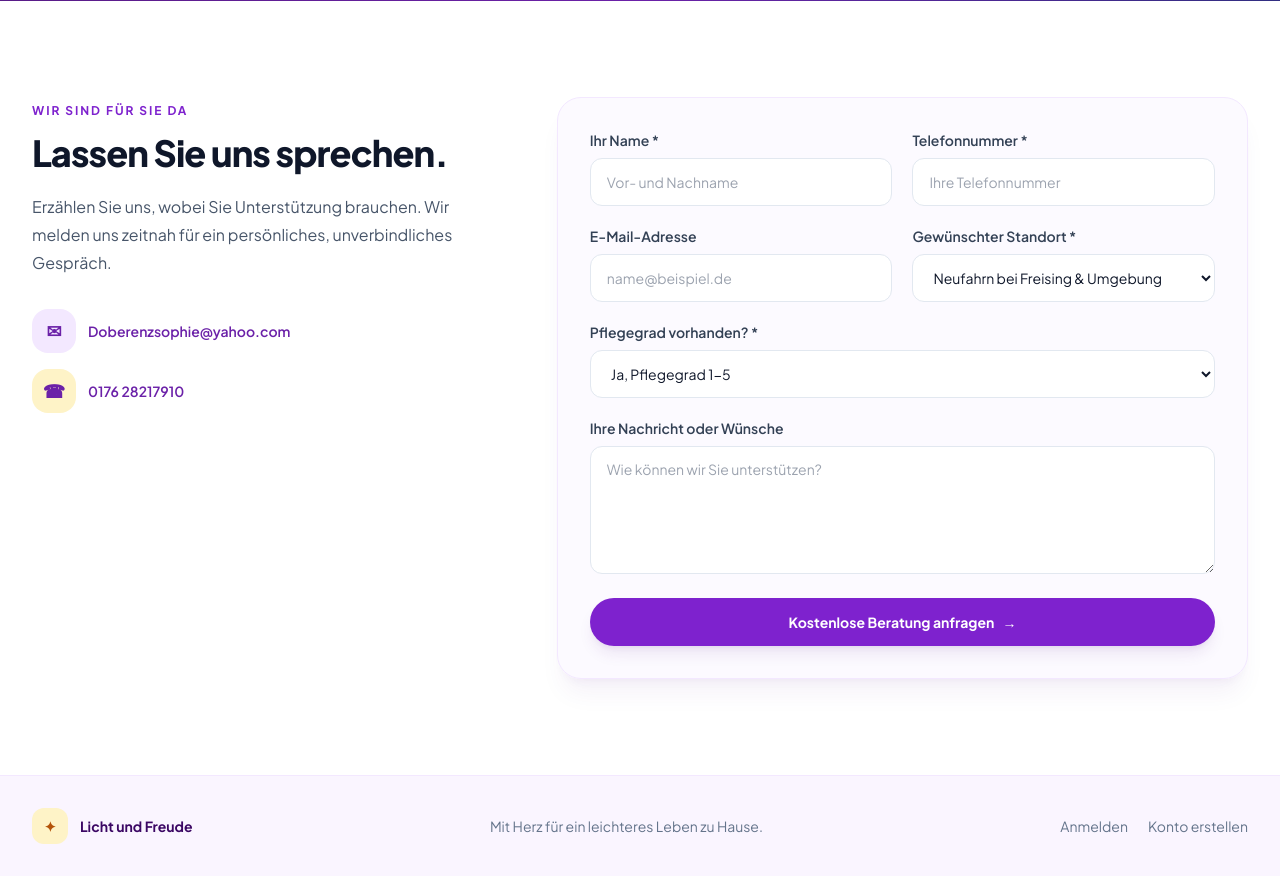
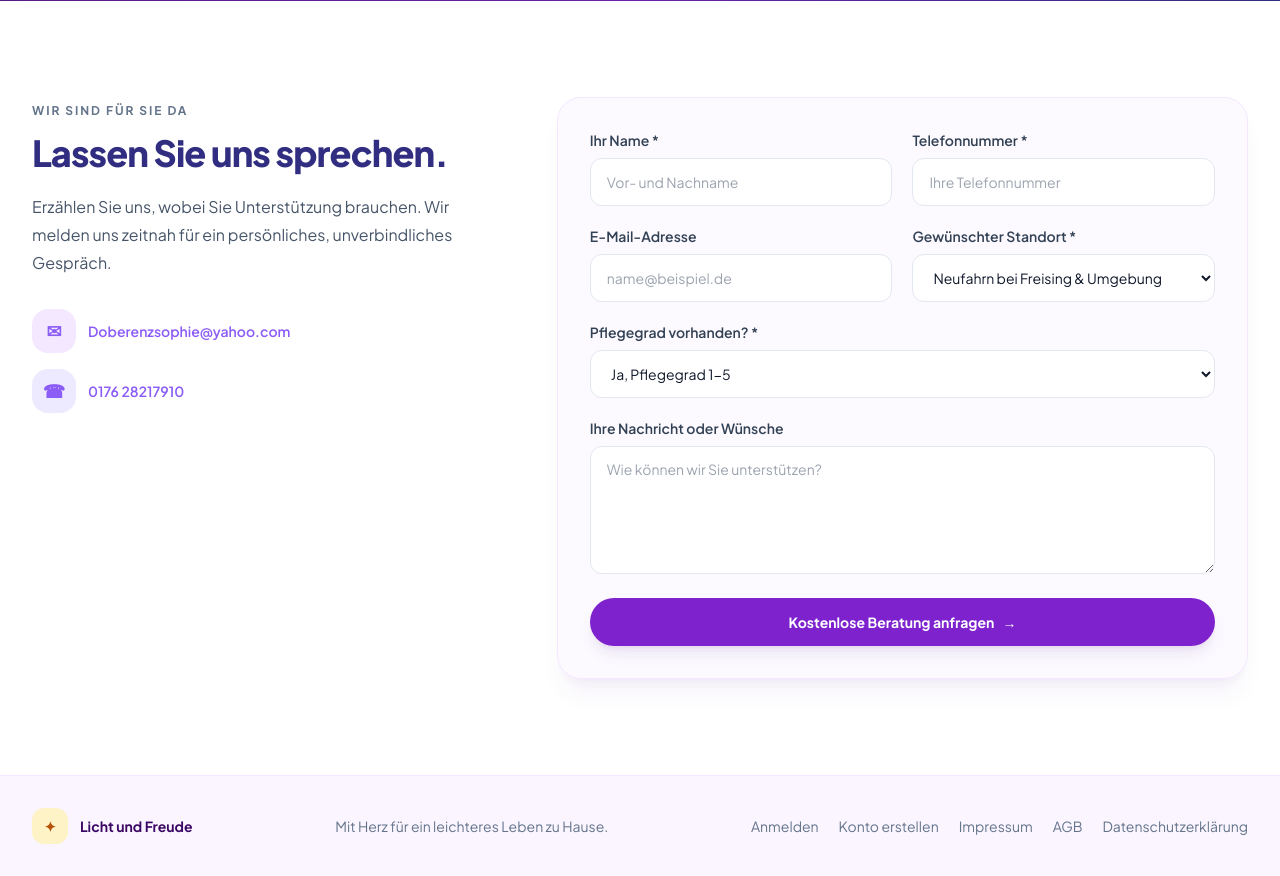
Before and after one commit to abeltakongmo/lichtundfreude, a Node server app: page / in a window 1280 px wide. Shown: the part 2405-3281 px from the top of the page. Run offline with Node 20, Linux system fonts and the light colour scheme; data that the repository does not hold is empty; some libraries are stand-ins or nearby versions.

Commit message:
feat: simplify homepage route and add legal pages for impressum, AGB, and Datenschutzerklärung

```diff
--- a/server.js
+++ b/server.js
@@ -12,8 +12,6 @@ const adminRoute = require("./routes/adminRoute");
 const { renderAdmin } = require("./controllers/adminController");
 const consultationRoute = require("./routes/consultationRoute");
 const companyRoute = require("./routes/companyRoute");
-const Company = require("./models/company");
-
 const app = express();
 const port = process.env.PORT || 3005;
 const mongoUri = process.env.MONGODB_URI?.trim();
@@ -60,31 +58,20 @@ app.get("/health", (req, res) => {
   res.status(200).json({ status: "ok" });
 });
 
-app.get("/", async (req, res) => {
-  try {
-    const companies = await Company.find({ isActive: { $ne: false } })
-      .select("name phone email description region city location")
-      .sort({ createdAt: -1 })
-      .limit(100)
-      .lean();
+app.get("/", (req, res) => {
+  return res.render("alltag");
+});
 
-    return res.render("alltag", {
-      pageTitle:
-        "Alltagsbegleitung Licht und Freude | Fürsorge & Haushaltsnahe Dienstleistungen",
-      serverUrl: process.env.SERVER_URL?.trim() || "",
-      companies,
-      companiesLoadError: false,
-    });
-  } catch (error) {
-    console.error("Public companies could not be loaded:", error);
-    return res.status(500).render("alltag", {
-      pageTitle:
-        "Alltagsbegleitung Licht und Freude | Fürsorge & Haushaltsnahe Dienstleistungen",
-      serverUrl: process.env.SERVER_URL?.trim() || "",
-      companies: [],
-      companiesLoadError: true,
-    });
-  }
+app.get("/impressum", (req, res) => {
+  return res.render("legal", { page: "impressum" });
+});
+
+app.get("/agb", (req, res) => {
+  return res.render("legal", { page: "agb" });
+});
+
+app.get("/datenschutz", (req, res) => {
+  return res.render("legal", { page: "datenschutz" });
 });
 
 app.use("/api", (req, res) => {
--- a/views/alltag.ejs
+++ b/views/alltag.ejs
@@ -166,12 +166,12 @@
       <section class="bg-white py-20 sm:py-24" id="kontakt">
         <div class="mx-auto grid max-w-7xl gap-10 px-5 lg:grid-cols-[.8fr_1.2fr] lg:gap-16 lg:px-8">
           <div class="reveal">
-            <span class="text-xs font-bold uppercase tracking-[.16em] text-purple-700">Wir sind für Sie da</span>
-            <h2 class="mt-3 font-sans text-3xl font-extrabold tracking-tight text-slate-900 sm:text-4xl">Lassen Sie uns sprechen.</h2>
+            <span class="text-xs font-bold uppercase tracking-[.16em] text-slate-500">Wir sind für Sie da</span>
+            <h2 class="mt-3 font-sans text-3xl font-extrabold tracking-tight text-indigo-900 sm:text-4xl">Lassen Sie uns sprechen.</h2>
             <p class="mt-5 leading-7 text-slate-600">Erzählen Sie uns, wobei Sie Unterstützung brauchen. Wir melden uns zeitnah für ein persönliches, unverbindliches Gespräch.</p>
             <div class="mt-8 space-y-4">
-              <a class="flex items-center gap-3 text-sm font-semibold text-purple-800 no-underline hover:text-purple-950" href="mailto:Doberenzsophie@yahoo.com"><span class="grid h-11 w-11 place-items-center rounded-2xl bg-purple-100 text-lg">✉</span> Doberenzsophie@yahoo.com</a>
-              <a class="flex items-center gap-3 text-sm font-semibold text-purple-800 no-underline hover:text-purple-950" href="tel:017628217910"><span class="grid h-11 w-11 place-items-center rounded-2xl bg-amber-100 text-lg">☎</span> 0176 28217910</a>
+              <a class="flex items-center gap-3 text-sm font-semibold text-violet-500 no-underline hover:text-purple-950" href="mailto:Doberenzsophie@yahoo.com"><span class="grid h-11 w-11 place-items-center rounded-2xl bg-purple-100 text-lg">✉</span> Doberenzsophie@yahoo.com</a>
+              <a class="flex items-center gap-3 text-sm font-semibold text-violet-500 no-underline hover:text-purple-950" href="tel:017628217910"><span class="grid h-11 w-11 place-items-center rounded-2xl bg-violet-100 text-lg">☎</span> 0176 28217910</a>
             </div>
           </div>
           <div class="reveal rounded-3xl border border-purple-100 bg-purple-50/50 p-5 shadow-xl shadow-purple-900/5 sm:p-8">
@@ -226,9 +226,12 @@
           Licht und Freude
         </a>
         <span>Mit Herz für ein leichteres Leben zu Hause.</span>
-        <nav class="flex gap-5" aria-label="Weiterführende Links">
+        <nav class="flex flex-wrap gap-x-5 gap-y-2" aria-label="Weiterführende Links">
           <a class="text-slate-500 no-underline hover:text-purple-800" href="/login">Anmelden</a>
           <a class="text-slate-500 no-underline hover:text-purple-800" href="/signup">Konto erstellen</a>
+          <a class="text-slate-500 no-underline hover:text-purple-800" href="/impressum">Impressum</a>
+          <a class="text-slate-500 no-underline hover:text-purple-800" href="/agb">AGB</a>
+          <a class="text-slate-500 no-underline hover:text-purple-800" href="/datenschutz">Datenschutzerklärung</a>
         </nav>
       </div>
     </footer>
```
